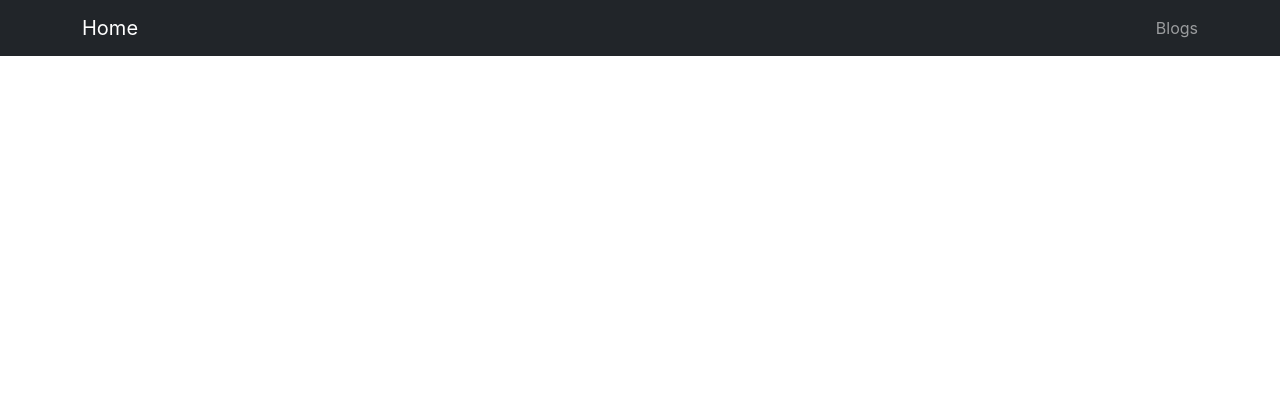
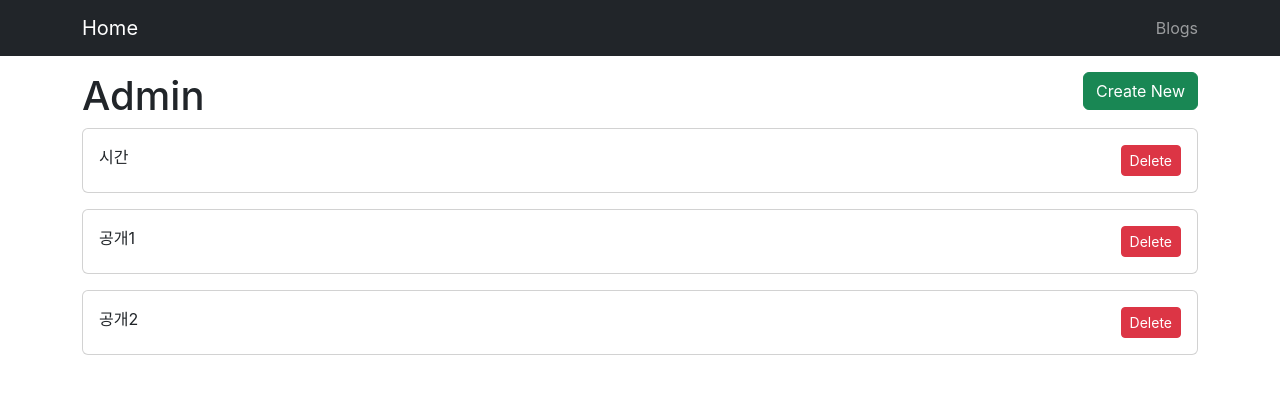
Before and after one commit to HanJeongSeol/inflearn_react_projectlearn, a React (Create React App) app in the folder react-basic/: page /admin in a window 1280 px wide. Before the commit this address had no page. Shown: the top 394 px of the page. Built offline with nearby package versions, Linux system fonts and the light colour scheme; data requests are answered from the project's data file.

Commit message:
47_admin페이지_route추가_BlogList_컴포넌트_생성
글 목록 렌더링 하는 부분은 List, admin 페이지에서 공통으로 사용하기 때문에 컴포넌트화 시킴

```diff
--- /dev/null
+++ b/react-basic/src/components/BlogList.jsx
@@ -0,0 +1,58 @@
+import axios from "axios"
+import { useState, useEffect } from "react"
+import Card from "../components/Card"
+import LoadingSpinner from "../components/LoadingSpinner"
+import { useNavigate } from "react-router-dom"
+
+// 페이지에 post를 렌더링 해주는 컴포넌트.
+// ListPage, AdminPage 두 곳에서 동시에 사용되기 때문에 하나의 컴포넌트로 빼줬다. -> renderBlogList() 메소드 컴포넌트화
+const BlogList = () => {
+    const navigate = useNavigate()
+
+    const [posts, setPosts] = useState([])
+
+    const [loading, setLoading] = useState(true)
+
+    const getPosts = () => {
+        axios.get("http://localhost:3001/posts").then((res) => {
+            setPosts(res.data)
+            setLoading(false)
+        })
+    }
+    const deleteBlog = (e, id) => {
+        e.stopPropagation()
+        axios.delete(`http://localhost:3001/posts/${id}`).then(() => {
+            setPosts((prevPosts) => prevPosts.filter((post) => post.id !== id))
+        })
+    }
+
+    useEffect(() => {
+        getPosts()
+    }, [])
+
+    if (loading) {
+        return <LoadingSpinner />
+    }
+
+    if (posts.length === 0) {
+        return <div>No post found blog</div>
+    }
+
+    return posts
+        .filter((post) => {
+            return post.publish
+        })
+        .map((post) => {
+            return (
+                <Card key={post.id} title={post.title} onClick={() => navigate(`/blogs/${post.id}`)}>
+                    <div>
+                        <button className="btn btn-danger btn-sm" onClick={(e) => deleteBlog(e, post.id)}>
+                            Delete
+                        </button>
+                    </div>
+                </Card>
+            )
+        })
+}
+
+export default BlogList
--- /dev/null
+++ b/react-basic/src/pages/AdminPage.js
@@ -0,0 +1,22 @@
+import { Link } from "react-router-dom"
+import BlogList from "../components/BlogList.jsx"
+
+// 공개, 비공개 모든 게시물을 확인할 수 있는 AdminPage
+const AdminPage = () => {
+    return (
+        <div>
+            <div className="d-flex justify-content-between">
+                <h1>Admin</h1>
+                {/* admin에서만 생성할 수 있게 List 페이지에서는 create 버튼 삭제 */}
+                <div>
+                    <Link to="/blogs/create" className="btn btn-success">
+                        Create New
+                    </Link>
+                </div>
+            </div>
+            <BlogList />
+        </div>
+    )
+}
+
+export default AdminPage
--- a/react-basic/src/pages/ListPage.js
+++ b/react-basic/src/pages/ListPage.js
@@ -1,72 +1,12 @@
-import axios from "axios"
-import { useState, useEffect } from "react"
-import Card from "../components/Card"
-import LoadingSpinner from "../components/LoadingSpinner"
-import { Link } from "react-router-dom"
-import { useNavigate } from "react-router-dom"
+import BlogList from "../components/BlogList.jsx"
 
 const ListPage = () => {
-    const navigate = useNavigate()
-
-    const [posts, setPosts] = useState([])
-
-    const [loading, setLoading] = useState(true)
-
-    const getPosts = () => {
-        axios.get("http://localhost:3001/posts").then((res) => {
-            setPosts(res.data)
-            setLoading(false)
-        })
-    }
-
-    const deleteBlog = (e, id) => {
-        e.stopPropagation()
-        axios.delete(`http://localhost:3001/posts/${id}`).then(() => {
-            setPosts((prevPosts) => prevPosts.filter((post) => post.id !== id))
-        })
-    }
-
-    useEffect(() => {
-        getPosts()
-    }, [])
-
-    const renderBlogList = () => {
-        if (loading) {
-            return <LoadingSpinner />
-        }
-
-        if (posts.length === 0) {
-            return <div>No post found blog</div>
-        }
-        // map 함수로 post를 모두 불러오기 전에 filter 함수를 사용해서 post의 publish 값이 true인 데이터만 가져오도록 한다.
-        return posts
-            .filter((post) => {
-                return post.publish
-            })
-            .map((post) => {
-                return (
-                    <Card key={post.id} title={post.title} onClick={() => navigate(`/blogs/${post.id}`)}>
-                        <div>
-                            <button className="btn btn-danger btn-sm" onClick={(e) => deleteBlog(e, post.id)}>
-                                Delete
-                            </button>
-                        </div>
-                    </Card>
-                )
-            })
-    }
-
     return (
         <div>
             <div className="d-flex justify-content-between">
                 <h1>Blogs</h1>
-                <div>
-                    <Link to="/blogs/create" className="btn btn-success">
-                        Create New
-                    </Link>
-                </div>
             </div>
-            {renderBlogList()}
+            <BlogList />
         </div>
     )
 }
```
Also changed, not shown: react-basic/src/routes.js (+5 -2 lines).
